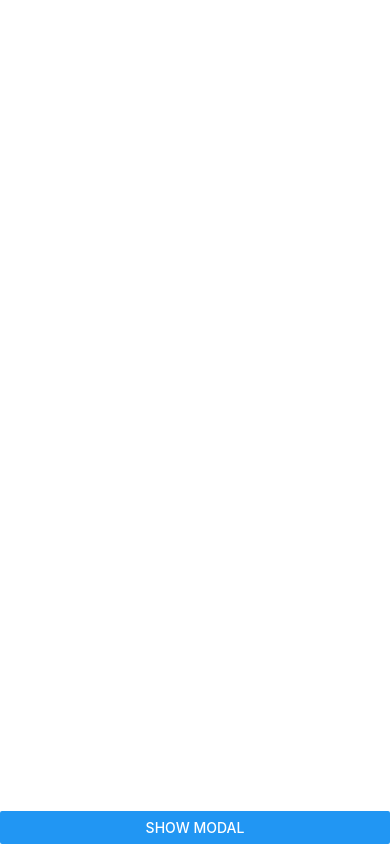
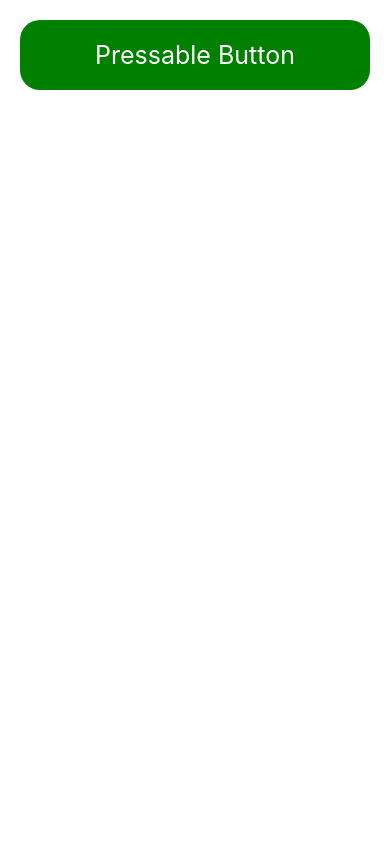
Before and after one commit to harenderbhati/nativeFirstProject, a React Native app: screen / in a window 390 px wide. Built offline with nearby package versions, Linux system fonts and the light colour scheme.

Commit message:
Pressable event onPress onLongPress onPressIn onPressOut OnLongPressDelay

```diff
--- a/App.tsx
+++ b/App.tsx
@@ -20,6 +20,7 @@ import RadioButtonComponent from './components/RadioButtonComponent';
 import DynamicRadioButtons from './components/DynamicRadioButtons';
 import ActivityLoader from './components/ActivityLoader';
 import ModalComponent from './components/ModalComponent';
+import PressableComponent from './components/PressableComponent';
 
 
 function App(): React.JSX.Element {
@@ -120,7 +121,8 @@ function App(): React.JSX.Element {
       {/* <RadioButtonComponent/> */}
       {/* <DynamicRadioButtons/> */}
       {/* <ActivityLoader/> */}
-      <ModalComponent/>
+      {/* <ModalComponent/> */}
+      <PressableComponent/>
       {/* <Text style={{fontSize:30}}>Hello React Native</Text>
       <Text style={styles.textbox}>Like</Text>
       <Text style={ExStyles.textbox}>Share</Text>
--- /dev/null
+++ b/components/PressableComponent.js
@@ -0,0 +1,43 @@
+
+import React from "react";
+import { Pressable, StyleSheet, Text, View } from "react-native";
+
+
+const  PressableComponent =()=>{
+    return (
+        <View>
+            <Pressable
+            onPress={()=>{console.warn("OnPress Trigger")}}
+            onLongPress={()=>{console.warn("Long Press Trigger")}}
+            onPressIn={()=>{console.warn(" OnPress IN Trigger")}}
+            onPressOut={()=>{console.warn("OnPress Out Trigger")}}
+            delayLongPress={3000}
+            >
+                <Text style={styles.pressableBtn}>
+                    Pressable Button
+                </Text>
+            </Pressable>
+        </View>
+    )
+}
+
+
+ const styles= StyleSheet.create({
+    main:{
+        flex:1,
+        justifyContent:"center",
+    },
+    pressableBtn:{
+        color:"white",
+        backgroundColor:"green",
+        padding:20,
+        fontSize:25,
+        margin:20,
+        textAlign:"center",
+        borderRadius:20,
+        borderColor:"black",
+        elevation:5
+    }
+ })
+
+export  default PressableComponent
```
